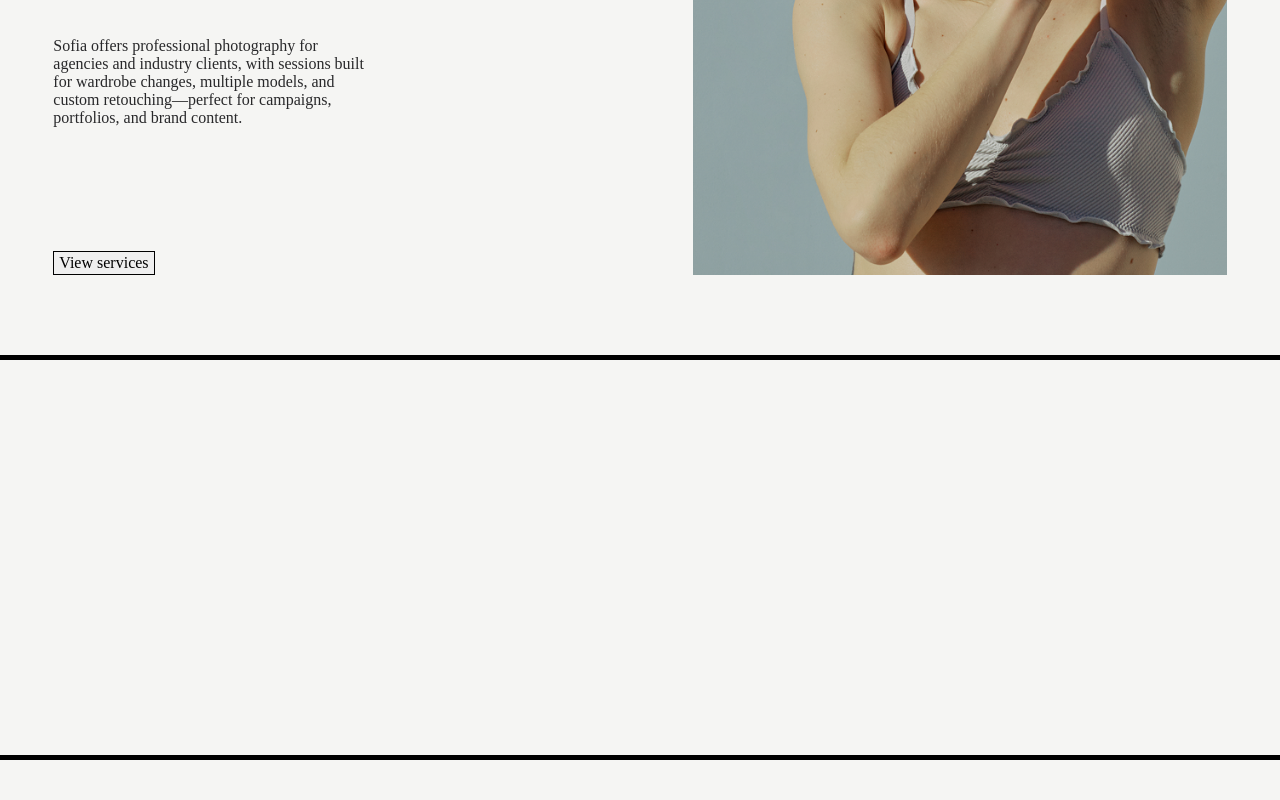
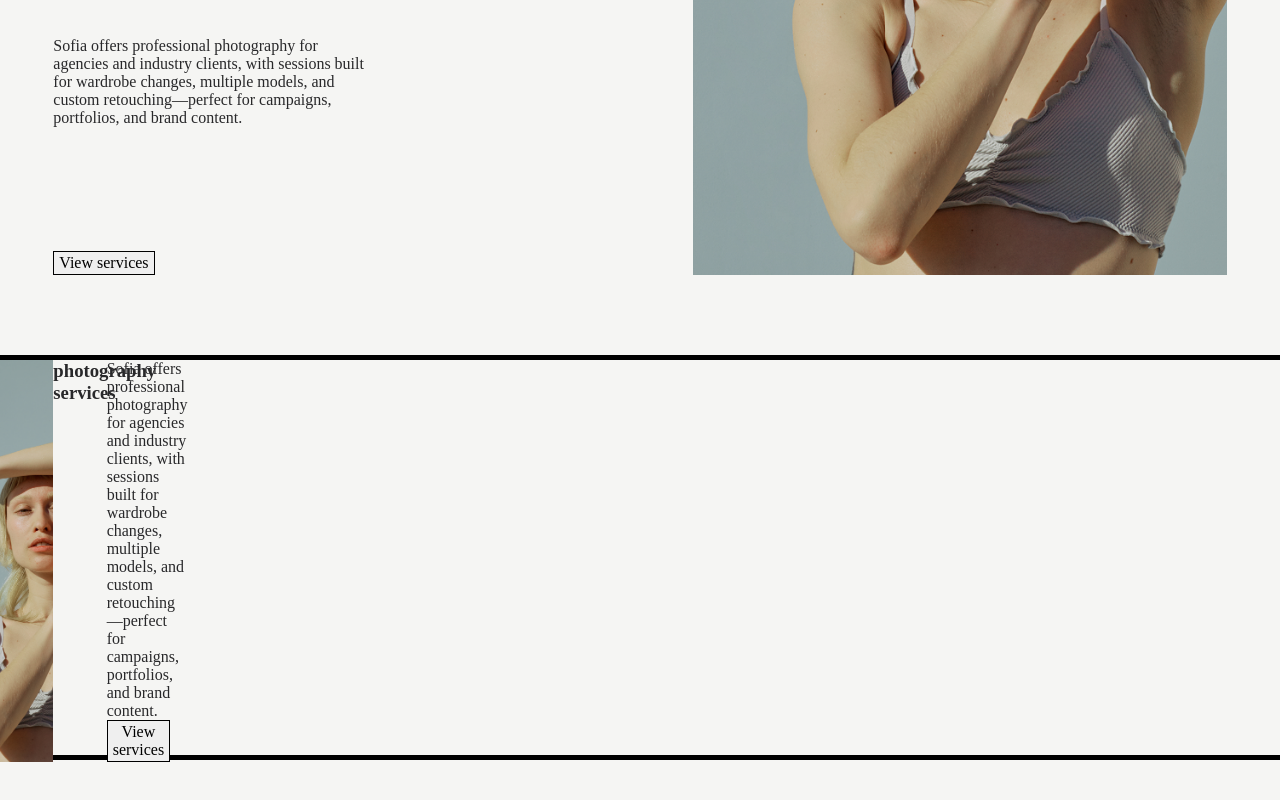
Before and after one commit to mti-Mansouri/reseda-clone, a Next.js app: page / in a window 1280 px wide. Shown: the part 1880-2680 px from the top of the page. Built offline with nearby package versions, Linux system fonts and the light colour scheme.

Commit message:
fix  btn-paragraph class

```diff
--- a/src/app/globals.css
+++ b/src/app/globals.css
@@ -95,13 +95,15 @@ img {
 
 
 
+
 /* shared */
-.hero-img-wrapper{
-    display: flex;
+.btn-paragraph{
+        display: flex;
   flex-direction: column;
   justify-content: space-between;
   align-items: flex-start;
 }
+
 /* hero */
 .hero {
   height: 160vh;
@@ -125,11 +127,8 @@ img {
   grid-column: 16 / -2;
   grid-row: 6 / span 1;
 }
-.hero .hero-btn-paragraph{
-  display: flex;
-  flex-direction: column;
-  justify-content: space-between;
-  align-items: flex-start;
+.hero .btn-paragraph{
+
   grid-column: 16 / -3;
   grid-row: 11 / -2;
 
@@ -151,12 +150,13 @@ img {
   grid-row: 2 / -2;
 }
 
-.services .hero-btn-paragraph{
+.services .btn-paragraph{
   grid-row : 9 / -2;
   grid-column : 2 / span 6;
 
-      display: flex;
-  flex-direction: column;
-  justify-content: space-between;
-  align-items: flex-start;
+
 }
+
+/* gallary */
+
+/* winter collection : g1 */
--- a/src/app/page.tsx
+++ b/src/app/page.tsx
@@ -11,7 +11,7 @@ export default function Home() {
         </div>
 
         <h3>LA-based Photography by Sofia Parazi</h3>
-        <section className="hero-btn-paragraph">
+        <section className="btn-paragraph">
           <p>
             Sofia Parazi is an LA based photographer, cinematographer and art
             director. Her juxtaposition between light and shadow punctuates her
@@ -26,7 +26,7 @@ export default function Home() {
           <img src="part-2.webp" alt="" />
         </div>
         <h3>photography services</h3>
-        <section className="hero-btn-paragraph">
+        <section className="btn-paragraph">
           <p>
             Sofia offers professional photography for agencies and industry
             clients, with sessions built for wardrobe changes, multiple models,
@@ -36,7 +36,21 @@ export default function Home() {
           <button>View services</button>
         </section>
       </section>
-      <section className="container g1"></section>
+      <section className="container g1">
+                <div className="img-wrapper">
+          <img src="part-2.webp" alt="" />
+        </div>
+        <h3>photography services</h3>
+        <section className="btn-paragraph">
+          <p>
+            Sofia offers professional photography for agencies and industry
+            clients, with sessions built for wardrobe changes, multiple models,
+            and custom retouching—perfect for campaigns, portfolios, and brand
+            content.
+          </p>
+          <button>View services</button>
+        </section>
+      </section>
       <section className="container g2"></section>
       <section className="container g3"></section>
     </section>
```
